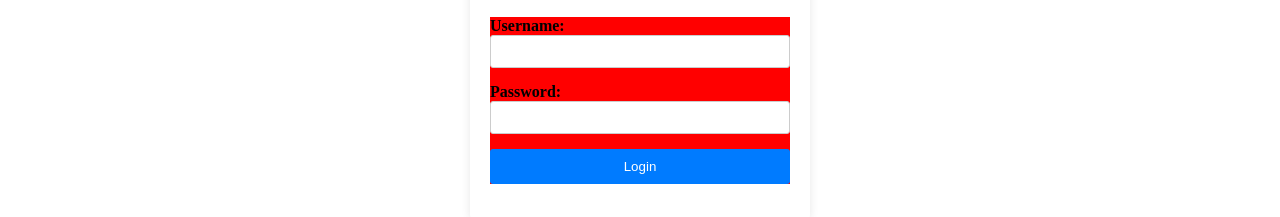
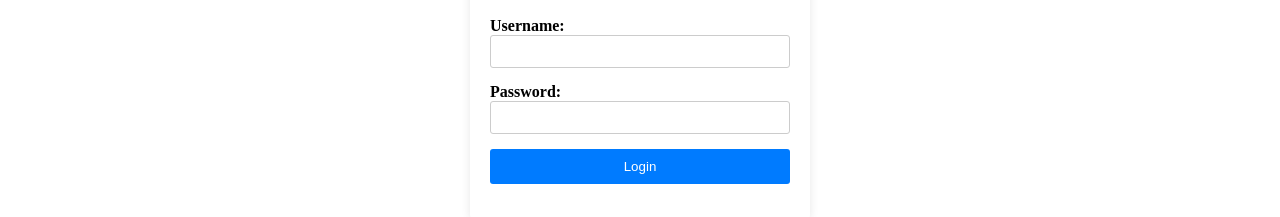
Before and after one commit to KeziahNasir/Havana-travels, a plain HTML site: page login.html in a window 1280 px wide. Shown: the part 214-431 px from the top of the page. Drawn offline with Linux system fonts and the light colour scheme; files whose address does not match are found by name.

```diff
--- a/login.html
+++ b/login.html
@@ -31,7 +31,7 @@
         <div class="container2">
 
         <h2>Login page</h2>
-        <form id="loginForm" style="background-color: red;">
+        <form id="loginForm">
             <div class="form-group">
                 <label for="username">Username:</label>
                 <input type="text" id="username" name="username" required>
```
